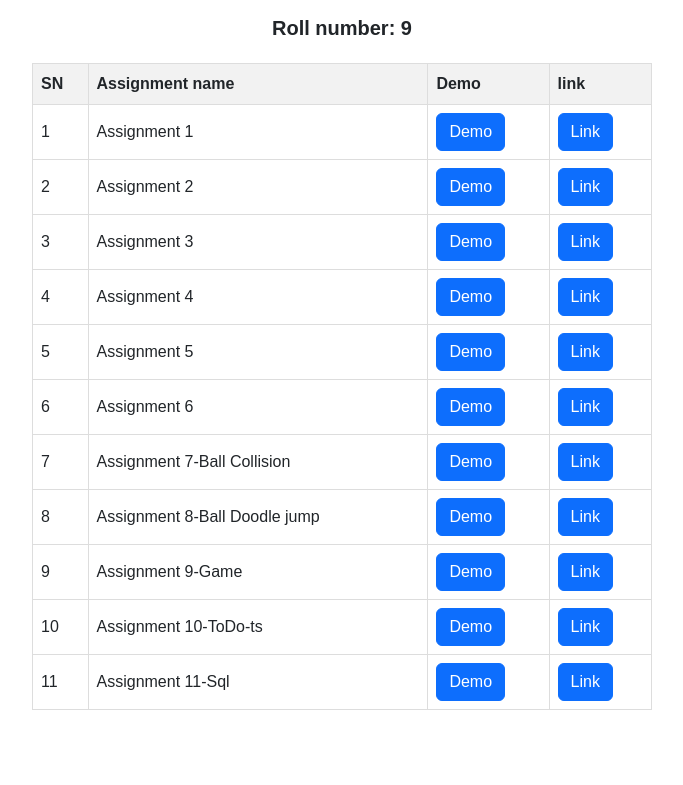
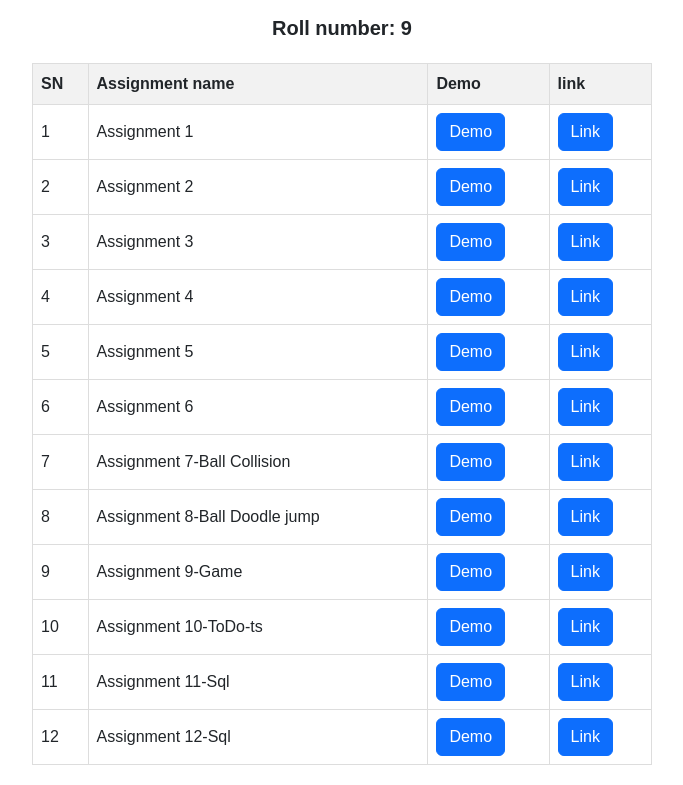
Before and after one commit to EC30/anjalichapagain, a plain HTML site: page index.html in a window 1280 px wide. Shown: the part 99-884 px from the top of the page, without its empty margins (298-981 px from the left). Before the commit the page ends 829 px from the top, so only its background shows below. Drawn offline with nearby package versions, Linux system fonts and the light colour scheme.

Commit message:
Assignment 12-sql added

```diff
--- a/index.html
+++ b/index.html
@@ -134,6 +134,16 @@
                 <a href="https://github.com/EC30/anjalichapagain/tree/main/sql" target="_blank" ><button type="button" class="btn btn-primary">Link</button></a>
             </td>
         </tr>
+        <tr>
+            <td>12</td>
+            <td>Assignment 12-Sql </td>
+            <td>
+                <a href="https://docs.google.com/document/d/176azTPkogqlr2mlCV2bEj2_HbEft1KHaWSY0T3yxq0k/edit"><button type="button" class="btn btn-primary">Demo</button></a>
+            </td>
+            <td>
+                <a href="https://docs.google.com/document/d/176azTPkogqlr2mlCV2bEj2_HbEft1KHaWSY0T3yxq0k/edit" target="_blank" ><button type="button" class="btn btn-primary">Link</button></a>
+            </td>
+        </tr>
 
 
     </tbody>
```
